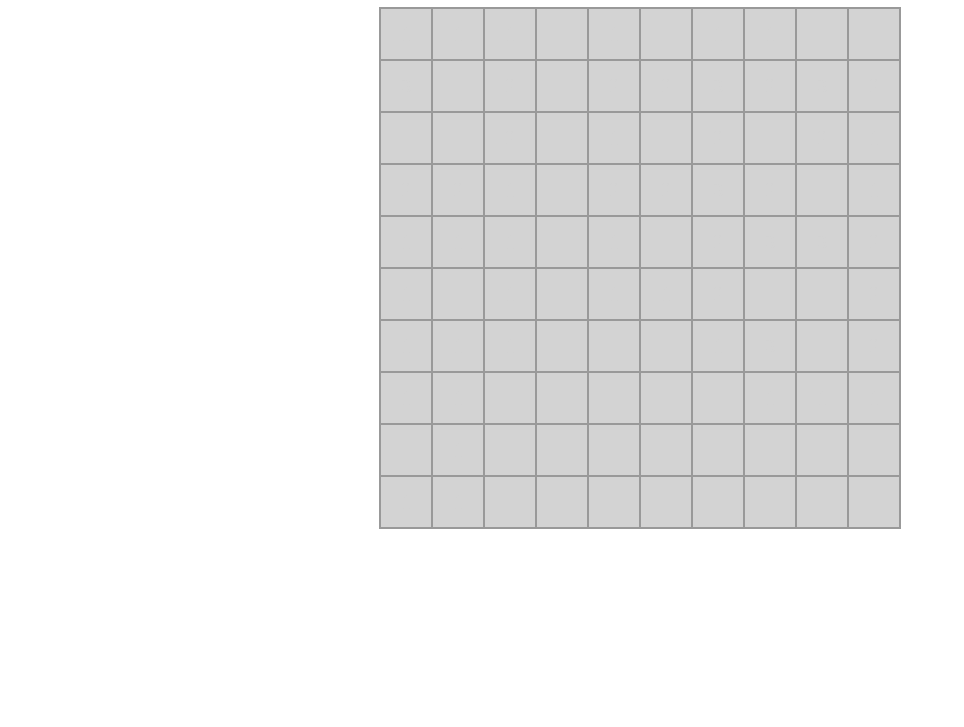
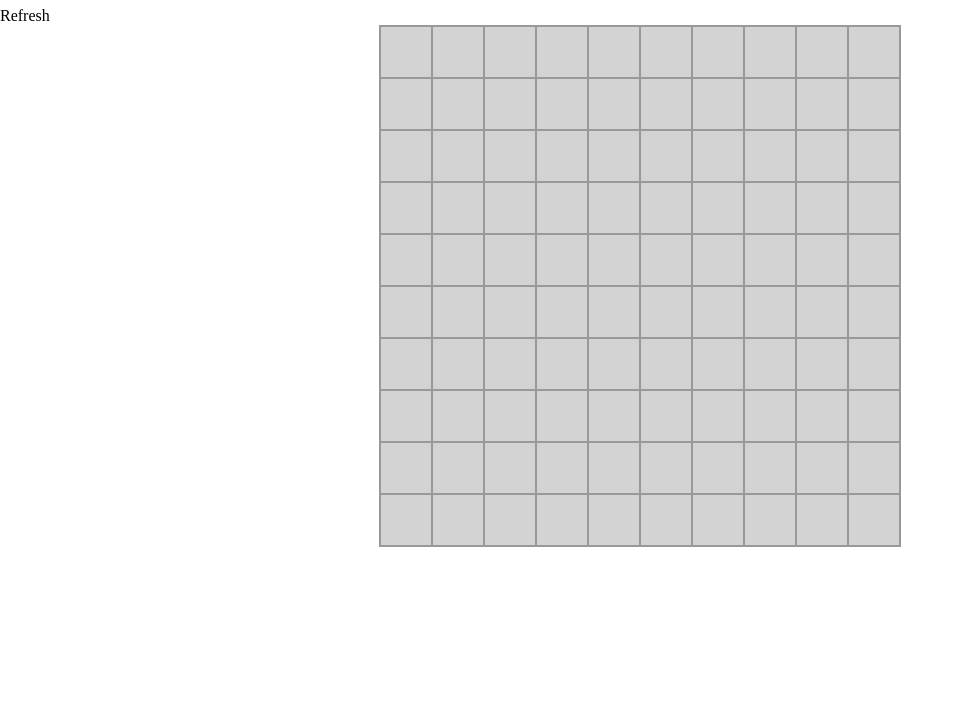
Before and after one commit to taras-danyliuk/miner-game, a plain HTML site: page index.html in a window 1280 px wide. Shown: the part 73-800 px from the top of the page, without its empty margins (0-964 px from the left). Drawn offline with Linux system fonts and the light colour scheme.

Commit message:
old changes

```diff
--- a/index.html
+++ b/index.html
@@ -8,6 +8,7 @@
 </head>
 <body>
 <h1>Miner Game</h1>
+<div onclick="location.reload()">Refresh</div>
 <div class="game-wrapper">
     <div id="field"></div>
     <div class="end-screen lose hidden">
```
